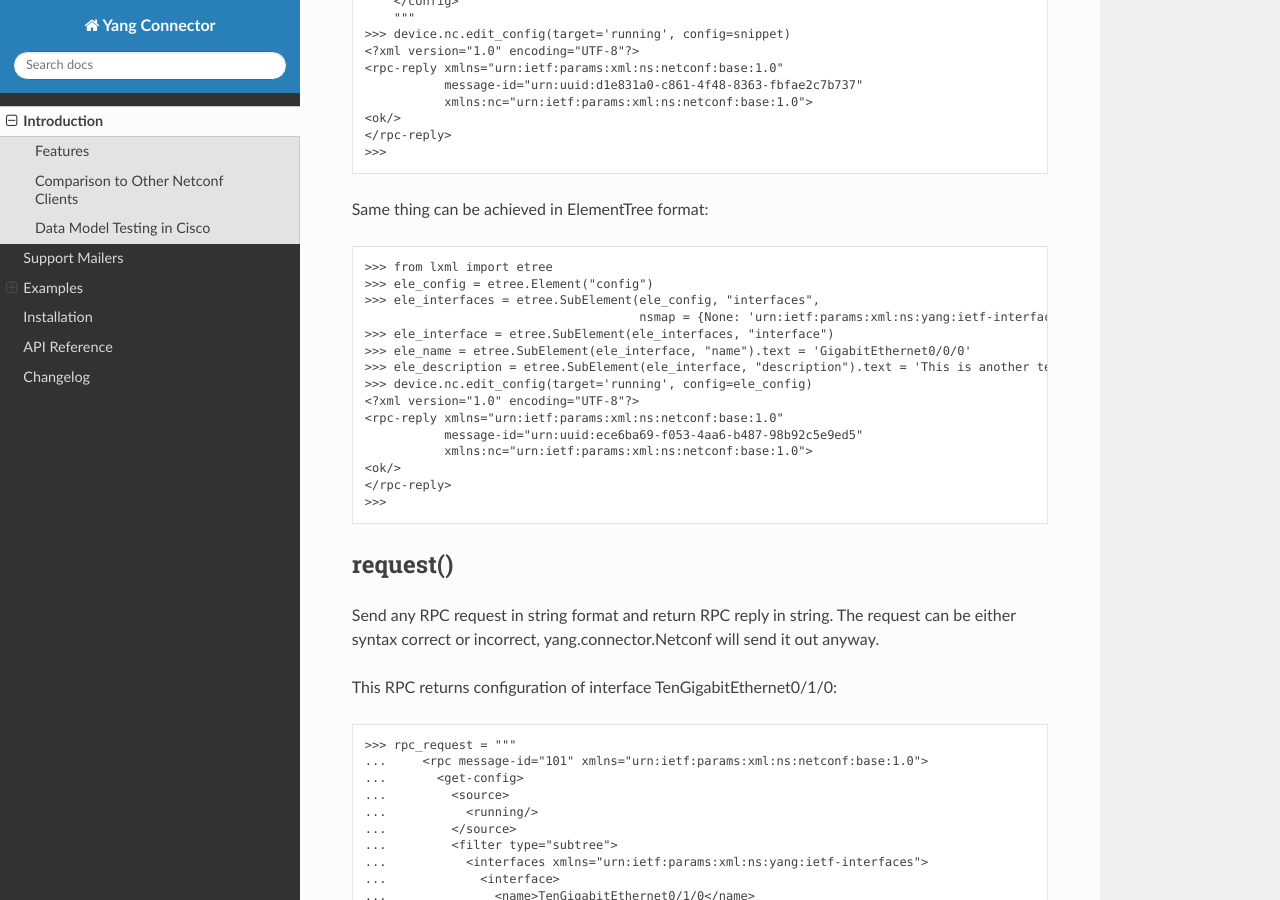
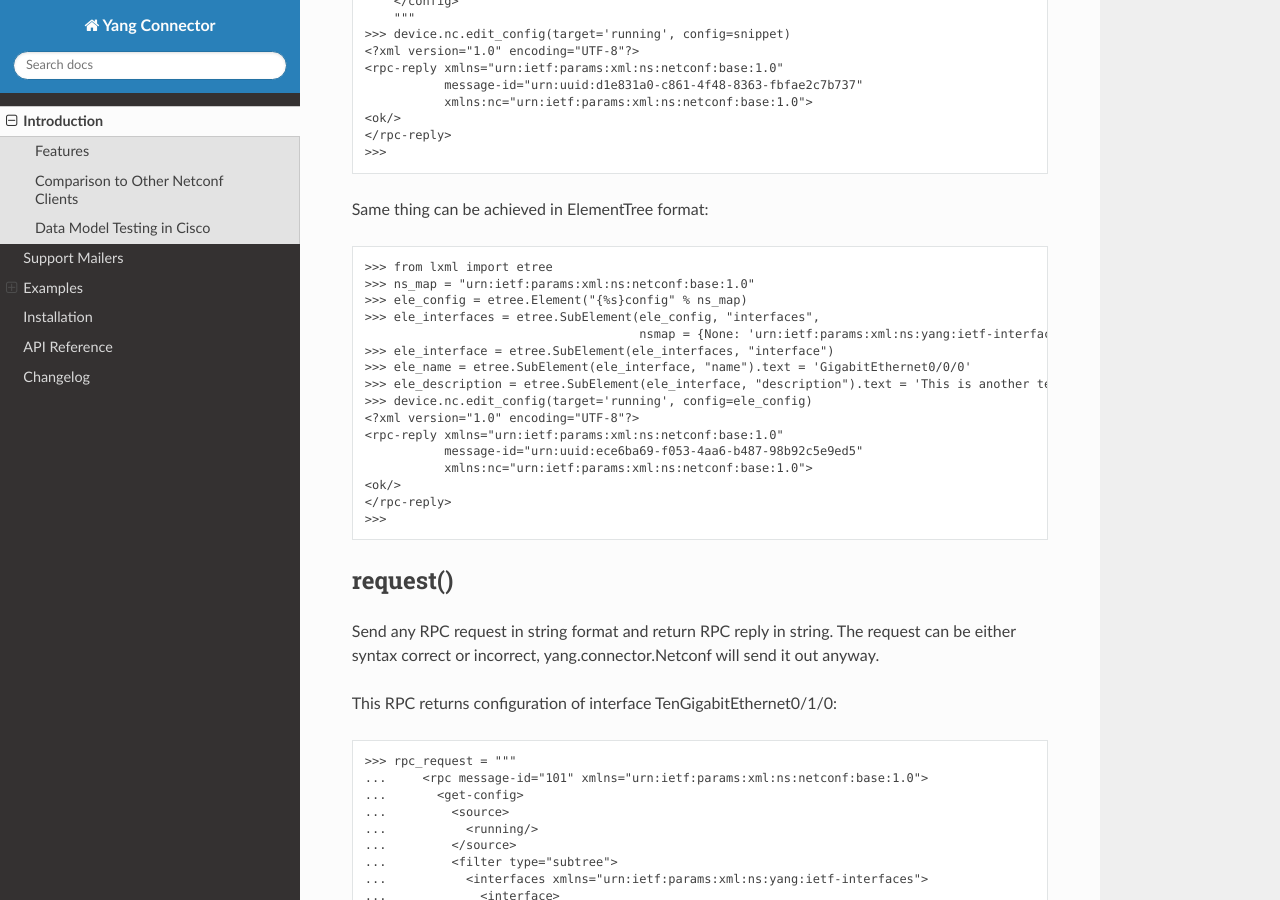
Before and after one commit to CiscoTestAutomation/yang, a Sphinx documentation site: the page built from connector/docs/README.rst, in a window 1280 px wide and 900 px high, scrolled down 5583 px. Built offline with Sphinx 7.4.7 and the Read the Docs theme 2.0.0, drawn with Linux system fonts in a browser that asks for light colours.

Commit message:
Fix doc for edit_config

```diff
--- a/connector/docs/README.rst
+++ b/connector/docs/README.rst
@@ -314,7 +314,8 @@ Same thing can be achieved in ElementTree format:
 .. code-block:: text
 
     >>> from lxml import etree
-    >>> ele_config = etree.Element("config")
+    >>> ns_map = "urn:ietf:params:xml:ns:netconf:base:1.0"
+    >>> ele_config = etree.Element("{%s}config" % ns_map)
     >>> ele_interfaces = etree.SubElement(ele_config, "interfaces",
                                           nsmap = {None: 'urn:ietf:params:xml:ns:yang:ietf-interfaces'})
     >>> ele_interface = etree.SubElement(ele_interfaces, "interface")
```
